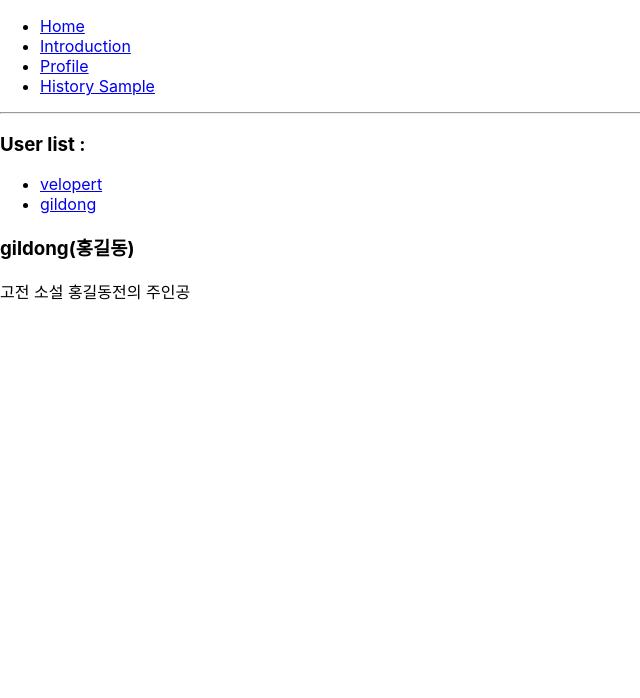
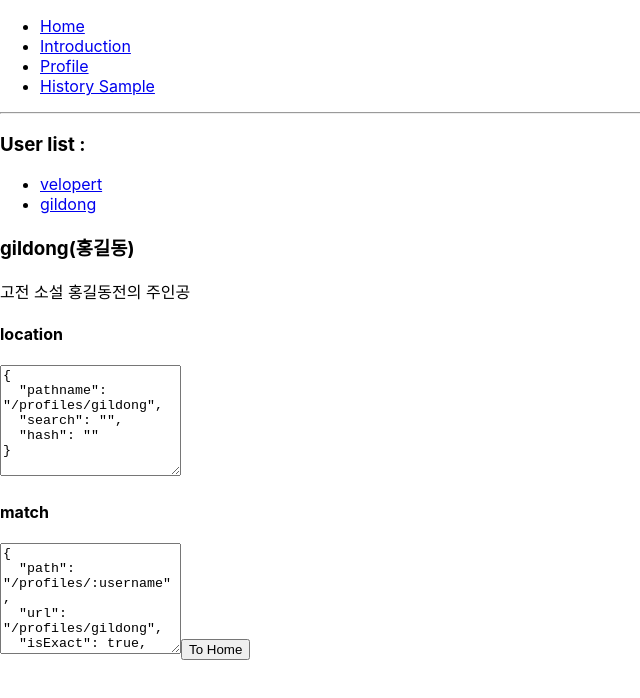
Before and after one commit to makeajourney/react-router-tutorial, a React (Create React App) app: page /profiles/gildong in a window 1280 px wide. Shown: the top 698 px of the page, without its empty margins (0-640 px from the left). Built offline with nearby package versions, Linux system fonts and the light colour scheme.

Commit message:
withRouter

```diff
--- a/src/Profile.js
+++ b/src/Profile.js
@@ -1,4 +1,6 @@
 import React from "react";
+import { withRouter } from "react-router-dom";
+import WithRouterSample from "./WithRouterSample";
 
 const data = {
   velopert: {
@@ -24,8 +26,9 @@
         {username}({profile.name})
       </h3>
       <p>{profile.description}</p>
+      <WithRouterSample />
     </div>
   );
 }
 
-export default Profile;
+export default withRouter(Profile);
--- /dev/null
+++ b/src/WithRouterSample.js
@@ -0,0 +1,24 @@
+import React from "react";
+import { withRouter } from "react-router-dom";
+
+const WithRouterSample = ({ location, match, history }) => {
+  return (
+    <div>
+      <h4>location</h4>
+      <textarea
+        value={JSON.stringify(location, null, 2)}
+        rows={7}
+        readOnly={true}
+      />
+      <h4>match</h4>
+      <textarea
+        value={JSON.stringify(match, null, 2)}
+        rows={7}
+        readOnly={true}
+      />
+      <button onClick={() => history.push("/")}>To Home</button>
+    </div>
+  );
+};
+
+export default withRouter(WithRouterSample);
```
